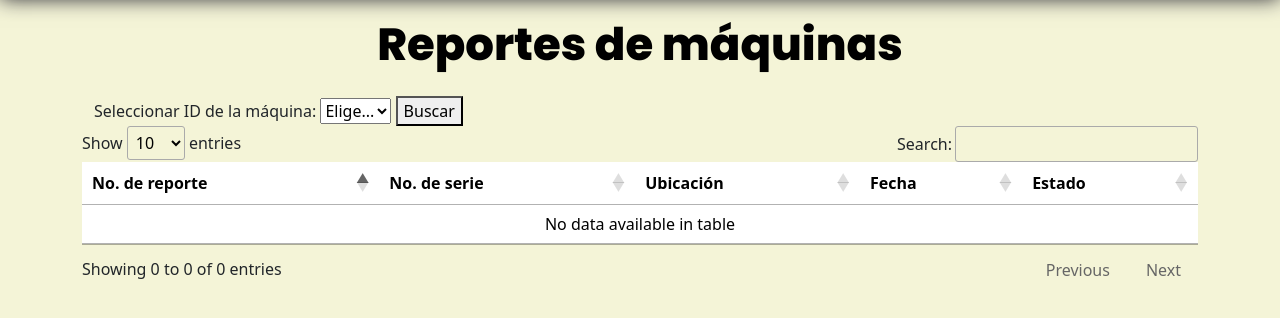
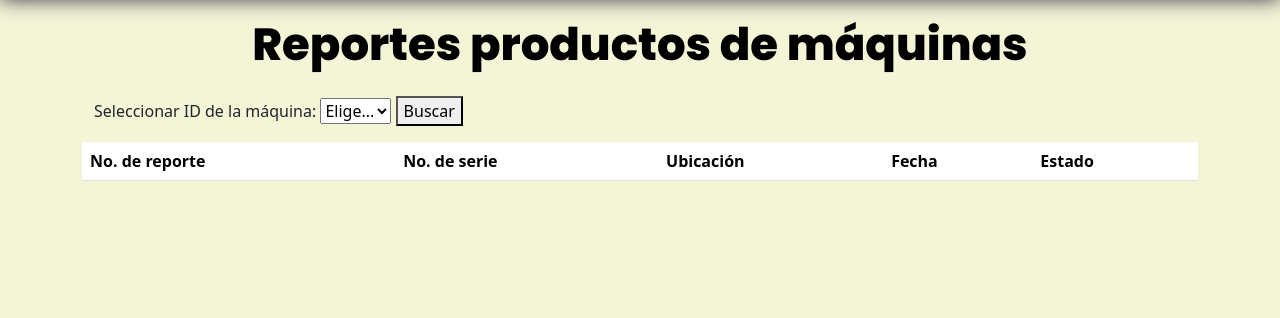
Before and after one commit to Darkyapper/Futuro-d-Mexico, a Flask app: page /productos/machine_st/reportes in a window 1280 px wide. Shown: the part 75-393 px from the top of the page. Run offline with Flask 3, Linux system fonts and the light colour scheme; data comes from the database, SQL or seed files in the repository; both versions use the stored data as it was after the commit; lists and menus that the app fills with data are empty; some libraries are stand-ins or nearby versions.

```diff
--- a/static/consult_prod/consulta_pro.css
+++ b/static/consult_prod/consulta_pro.css
@@ -66,3 +66,7 @@ header{
     color:black;
     font-size:45;
 }
+
+#wawa{
+    margin-bottom: 16px;
+}
--- a/templates/report_pro_mac.html
+++ b/templates/report_pro_mac.html
@@ -27,9 +27,9 @@
         </header>
 
         <div class = "consult_table">
-            <h1>Reportes de máquinas</h1>
+            <h1>Reportes productos de máquinas</h1>
             <div class = "container mt-4">
-                <div class="container mt-4">
+                <div id="wawa" class="container mt-4">
                     <label for="serial_no">Seleccionar ID de la máquina:</label>
                     <select id="serial_no">
                         <option value="">Elige...</option>
@@ -54,10 +54,6 @@
                     </tbody>
                 </table>
                 <script>
-                    $(document).ready(function () {
-                        $('#machine_contents_table').DataTable();
-                    });
-
                     function buscarInformacion() {
                         var serialNo = $('#serial_no').val();
                         if (serialNo) {
```
Also changed, not shown: templates/status_machines.html (+10 -5 lines), database/machines.db.
